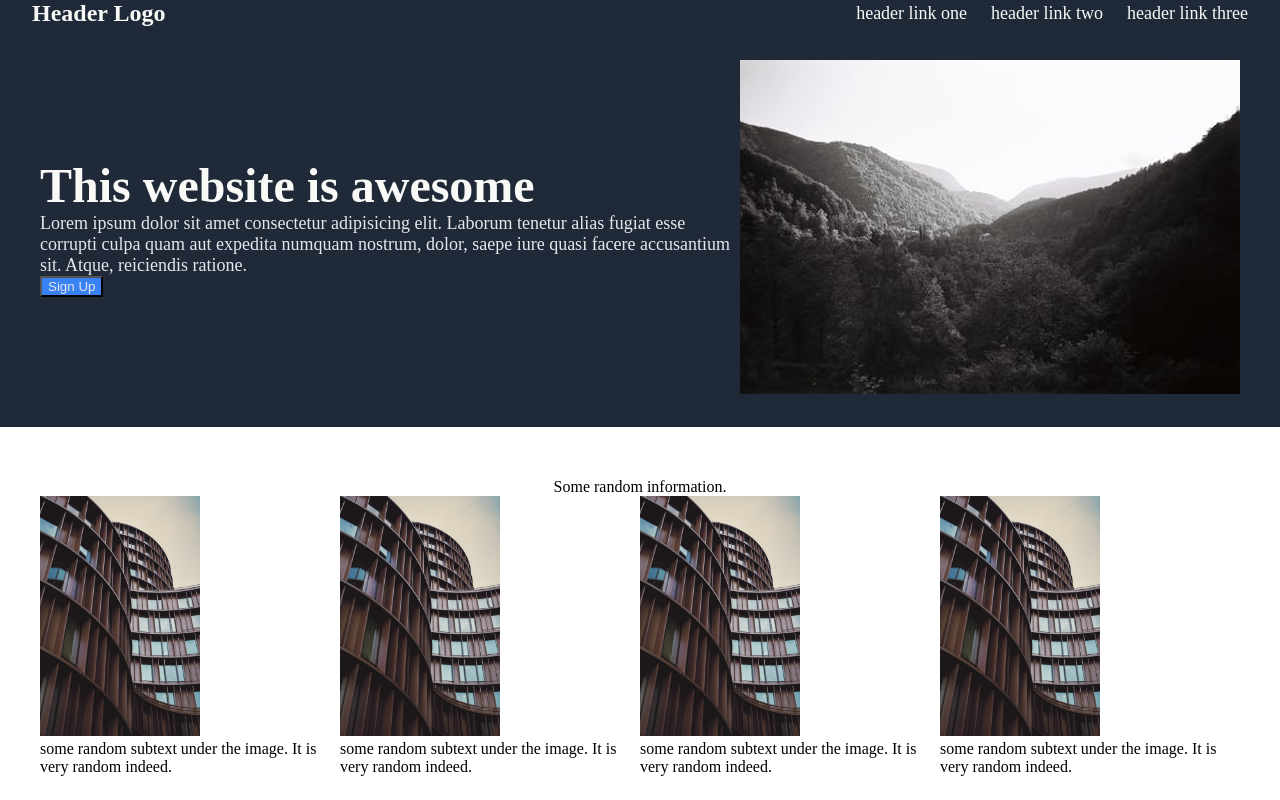
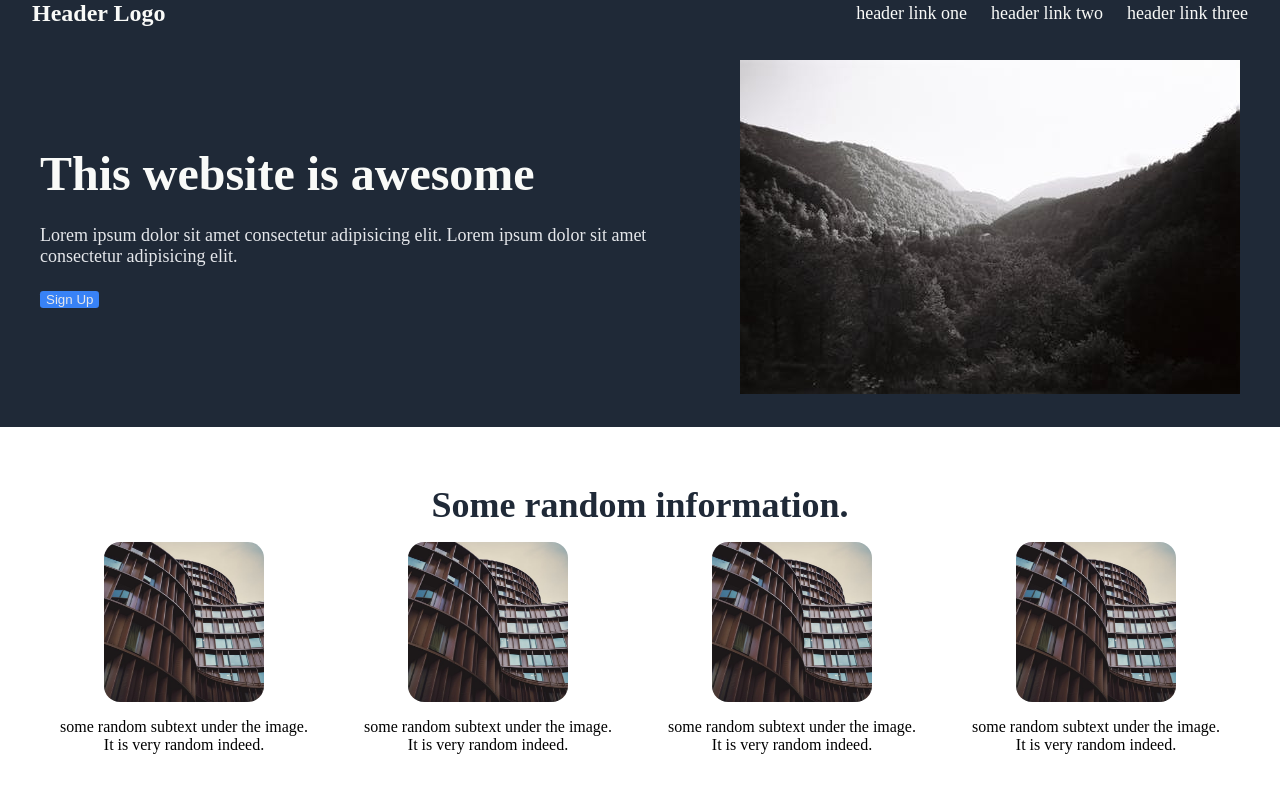
Before and after one commit to pritalb/odin-landing-page, a plain HTML site: page index.html in a window 1280 px wide. Shown: the top 800 px of the page. Drawn offline with Linux system fonts and the light colour scheme.

Commit message:
project assignment done.

```diff
--- a/index.html
+++ b/index.html
@@ -27,47 +27,46 @@
 					This website is awesome
 				</div>
 
-				<div>
+				<div id="main-subtext">
 						Lorem ipsum dolor sit amet consectetur adipisicing
-					elit. Laborum tenetur alias fugiat esse corrupti
-					culpa quam aut expedita numquam nostrum, dolor,
-					saepe iure quasi facere accusantium sit. Atque,
-					reiciendis ratione.
+					elit. Lorem ipsum dolor sit amet consectetur adipisicing
+					elit.
 				</div>
-				<button class="sign-up-button"> Sign Up </button>
+
+				<button class="sign-up-button" id="main-sign-up-button"> Sign Up </button>
 			</div>
 
 			<img src="landscape.jpeg" alt="intro-img" id="intro-img">
 		</div>
 
 		<div class="page-section" id="section-info">
-			<div> Some random information.</div>
+			<div id="info-section-main-text"> Some random information.</div>
 
 			<div id="cards">
 				<div class="image-card">
 					<img src="library.jpeg" alt="some-image">
-					<div>
+					<div class="image-card-text">
 						some random subtext under the image. It is very random indeed.
 					</div>
 				</div>
 
 				<div class="image-card">
 					<img src="library.jpeg" alt="some-image">
-					<div>
+					<div class="image-card-text">
 						some random subtext under the image. It is very random indeed.
 					</div>
 				</div>
 
 				<div class="image-card">
 					<img src="library.jpeg" alt="some-image">
-					<div>
+					<div class="image-card-text">
 						some random subtext under the image. It is very random indeed.
 					</div>
 				</div>
 
 				<div class="image-card">
 					<img src="library.jpeg" alt="some-image">
-					<div>
+					<div class="image-card-text">
 						some random subtext under the image. It is very random indeed.
 					</div>
 				</div>
--- a/style.css
+++ b/style.css
@@ -65,6 +65,8 @@ footer {
 	background-color: #1F2937;
 	color: #e5e7eb;
 	font-size: 18px;
+	gap: 2rem;
+
 }
 
 #main-text {
@@ -90,6 +92,7 @@ footer {
 
 #cards {
 	display: flex;
+	gap: 1rem;
 }
 
 .sign-up-button {
@@ -97,15 +100,22 @@ footer {
 	color: #e5e7eb;
 }
 
+#main-sign-up-button {
+	border-radius: 0.2rem;
+	border-style: none;
+}
+
 .image-card>img {
 	width: 10rem;
-	height: 15rem;
+	height: 10rem;
+	border-radius: 1rem;
 }
 
 #intro-info {
 	display: flex;
 	flex-direction: column;
 	align-items: flex-start;
+	gap: 1.5rem;
 }
 
 #quote {
@@ -153,3 +163,23 @@ footer {
 	font-size: 18px;
 	padding-right: 2rem;
 }
+
+.image-card {
+	display: flex;
+	flex-direction: column;
+	align-items: center;
+	gap: 1rem;
+	padding: 1rem;
+}
+
+.image-card-text {
+	flex-wrap: wrap;
+	text-align: center;
+}
+
+#info-section-main-text {
+	text-align: center;
+	font-size: 36px;
+	color: #1F2937;
+	font-weight: bolder;
+}
```
